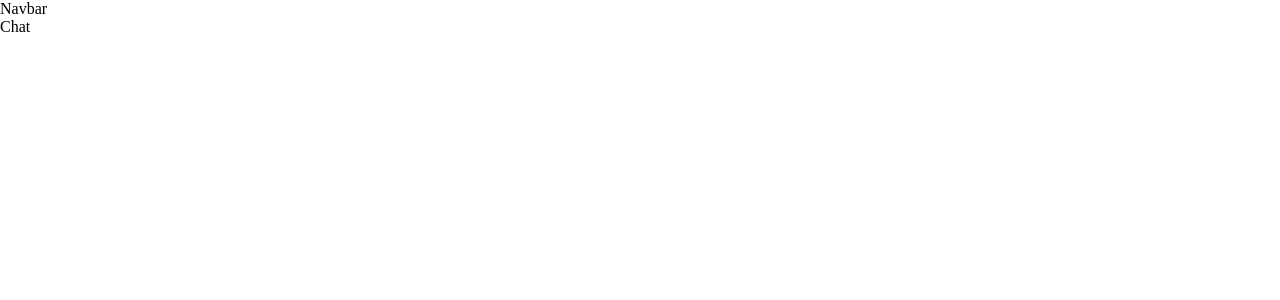
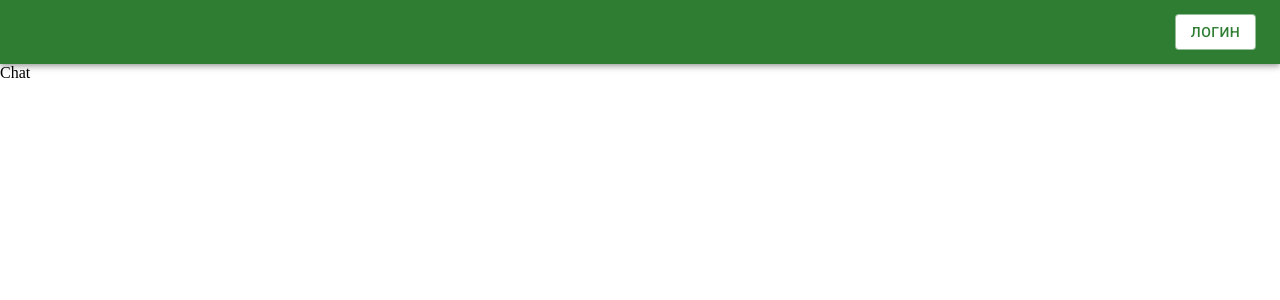
Before and after one commit to Paveleg99/react-firebase-realtime-messenger, a React (Create React App) app: page /chat in a window 1280 px wide. Shown: the top 300 px of the page. Built offline with nearby package versions, Linux system fonts and the light colour scheme.

Commit message:
Create navbar using Material UI

```diff
--- a/package.json
+++ b/package.json
@@ -3,6 +3,9 @@
   "version": "0.1.0",
   "private": true,
   "dependencies": {
+    "@emotion/react": "^11.10.5",
+    "@emotion/styled": "^11.10.5",
+    "@mui/material": "^5.11.0",
     "@testing-library/jest-dom": "^5.16.5",
     "@testing-library/react": "^13.4.0",
     "@testing-library/user-event": "^13.5.0",
--- a/public/index.html
+++ b/public/index.html
@@ -4,11 +4,8 @@
     <meta charset="utf-8" />
     <meta name="viewport" content="width=device-width, initial-scale=1" />
     <meta name="theme-color" content="#000000" />
-    <meta
-      name="description"
-      content="Web site created using create-react-app"
-    />
     <title>React App</title>
+	<link rel="stylesheet" href="https://fonts.googleapis.com/css?family=Roboto:300,400,500,700&display=swap" />
   </head>
   <body>
     <div id="root"></div>
--- a/src/components/UI/Navbar/Navbar.jsx
+++ b/src/components/UI/Navbar/Navbar.jsx
@@ -1,11 +1,30 @@
 import React from 'react';
+import classes from './Navbar.module.css'
+import AppBar from '@mui/material/AppBar';
+import Box from '@mui/material/Box';
+import Toolbar from '@mui/material/Toolbar';
+import { Button, Grid } from '@mui/material';
+import { NavLink } from 'react-router-dom';
+
 
 const Navbar = () => {
-  return (
-	<div>
-	Navbar
-	</div>
-  )
+	const isAuth = false;
+	return (
+		<Box sx={{ flexGrow: 1 }}>
+			<AppBar color='success' position="static">
+				<Toolbar>
+					<Grid container justifyContent="flex-end">
+						{isAuth
+							? <Button className={classes.loginBtn} variant="outlined" color='success'>Выйти</Button>
+							: <NavLink to='/login'>
+								<Button className={classes.loginBtn} variant="outlined" color='success'>Логин</Button>
+							</NavLink>
+						}
+					</Grid>
+				</Toolbar>
+			</AppBar>
+		</Box>
+	)
 }
 
 export default Navbar;
--- /dev/null
+++ b/src/components/UI/Navbar/Navbar.module.css
@@ -0,0 +1,3 @@
+.loginBtn {
+	background: white !important;
+}
```
Also changed, not shown: src/components/AppRouter.jsx (line endings or trailing spaces), 1 other file (tests, documents, lock files or other folders).
